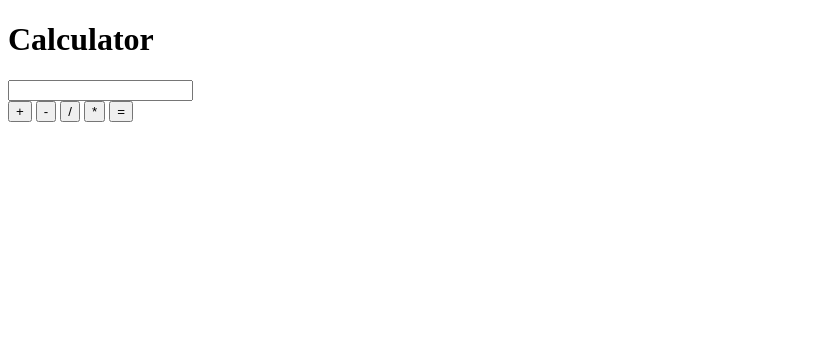
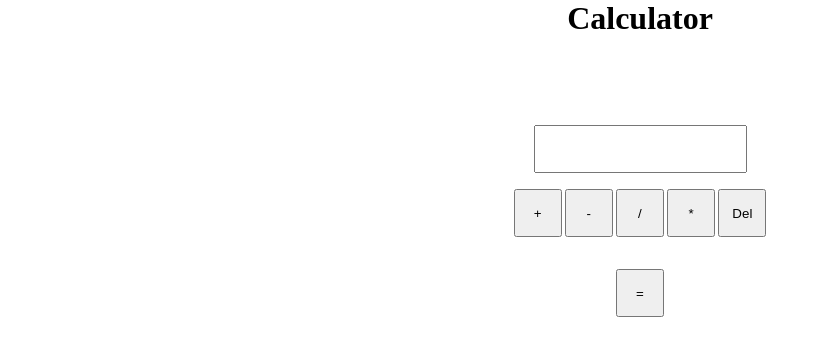
Before and after one commit to hquezada24/calc, a plain HTML site: page index.html in a window 1280 px wide. Shown: the whole page, without its empty margins (0-821 px from the left). Drawn offline with Linux system fonts and the light colour scheme.

Commit message:
styling and ids
add styling to the input box and buttons and id to buttons in the html doc

```diff
--- a/index.html
+++ b/index.html
@@ -13,10 +13,11 @@
             <input type="text" name="" id="input-box" placeholder="">
         </form>
         <div class="buttons">
-            <button>+</button>
-            <button>-</button>
-            <button>/</button>
-            <button>*</button>
+            <button id="plus">+</button>
+            <button id="minus">-</button>
+            <button id="divided">/</button>
+            <button id="times">*</button>
+            <button id="delete">Del</button>
             <button id="submit">=</button>
         </div>
     </div>
--- a/styles.css
+++ b/styles.css
@@ -0,0 +1,40 @@
+* {
+    box-sizing: border-box;
+    margin: 0;
+    padding: 0;
+}
+
+h1 {
+    text-align: center;
+}
+
+.container {
+    width: 100%;
+    height: 50vh;
+    display: flex;
+    justify-content: center;
+    flex-direction: column;
+    align-items: center;
+}
+
+input{
+    width: 100%;
+    height: 3rem;
+    padding: 0 1rem;
+}
+
+.buttons {
+    margin-top: 1rem;
+    width: 20%;
+    height: 40%;
+    display: flex;
+    flex-wrap: wrap;
+    justify-content: space-around;
+
+}
+
+button {
+    width: 3rem;
+    height: 3rem;
+    /*margin: 1rem 0 0 0;*/
+}
```
